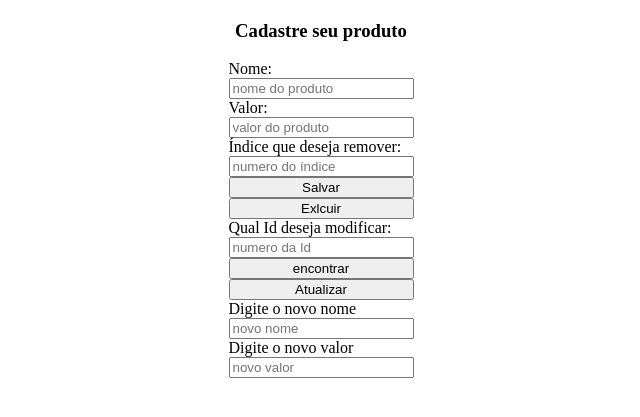
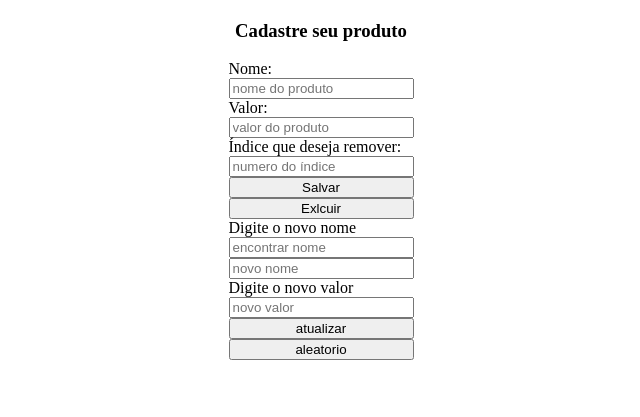
Before and after one commit to DanielTFontana/exercicio-Senac, a plain HTML site: page index.html in a window 1280 px wide. Shown: the part 87-504 px from the top of the page, without its empty margins (319-959 px from the left). Drawn offline with Linux system fonts and the light colour scheme.

Commit message:
Update index.html

```diff
--- a/index.html
+++ b/index.html
@@ -20,8 +20,6 @@
                 <label for="nome">Nome:</label>
                 <input type="text" name="nome" id="nome" placeholder="nome do produto">
 
-
-
                 <label for="valor">Valor:</label>
                 <input type="number" name="valor" id="valor" placeholder="valor do produto">
 
@@ -34,20 +32,14 @@
                 <input type="button" value="Salvar" onclick="store.addProdutos()">
                 <input type="button" value="Exlcuir" onclick="store.excluir()">
 
-
-                    <label for="findId">Qual Id deseja modificar:</label>
-                    <input type="number" placeholder="numero da Id" name="findId" id="findId">
-                    <input type="button" value="encontrar" onclick="store.encontrar()">
-
-
-
-                <input type="button" value="Atualizar" oncanplay="store.atualizar()">
-
                 <label for="attNome">Digite o novo nome</label>
+                <input type="text" placeholder="encontrar nome" name="findNome" id="findNome">
                 <input type="text" name="attNome" placeholder="novo nome" id="attNome">
 
                 <label for="attValor">Digite o novo valor</label>
                 <input type="number" name="attValor" placeholder="novo valor" id="attValor">
+                    <input type="button" value="atualizar" onclick="store.atualizar()">
+                    <input type="button" value="aleatorio" onclick="store.gerarAleatorio()">
 
 
         </div>
```
